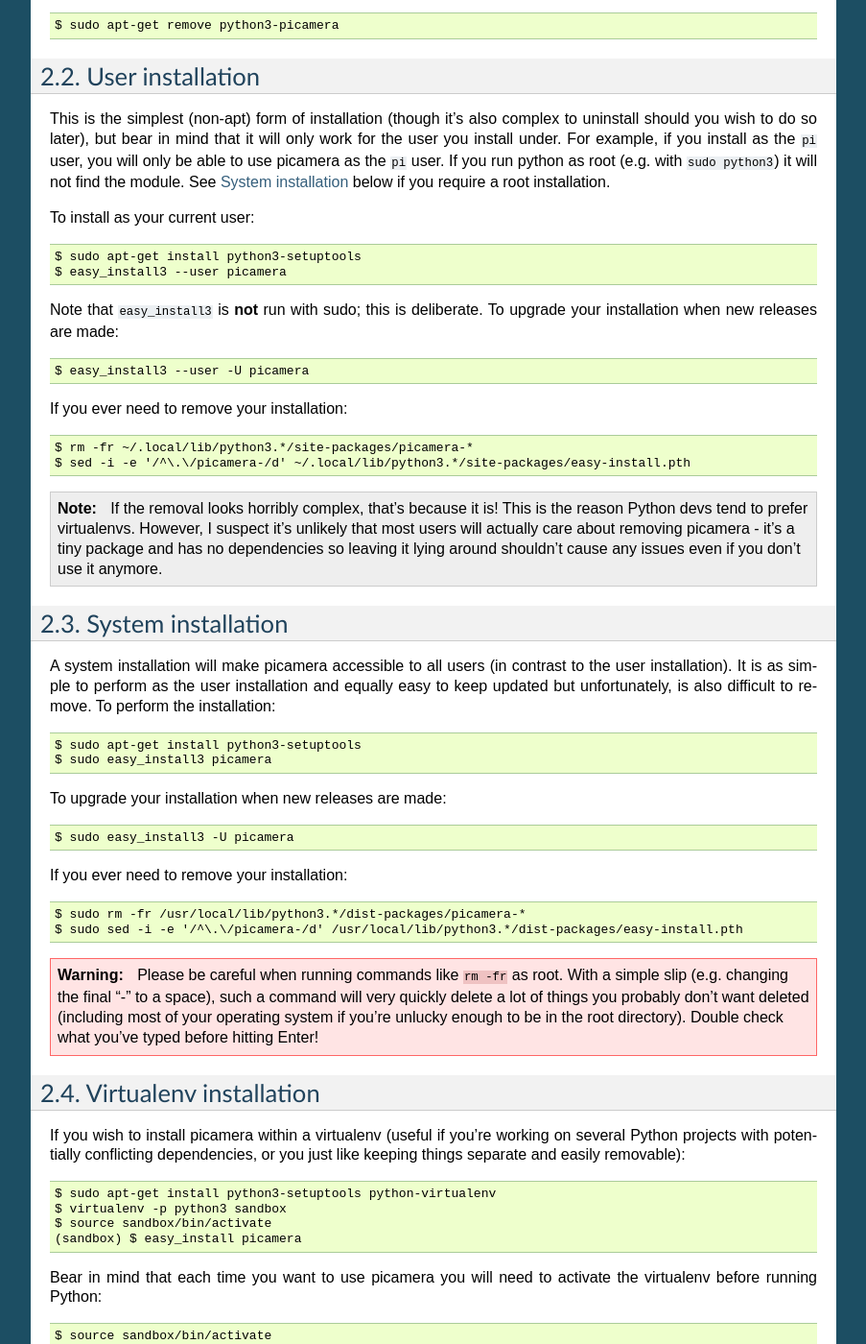
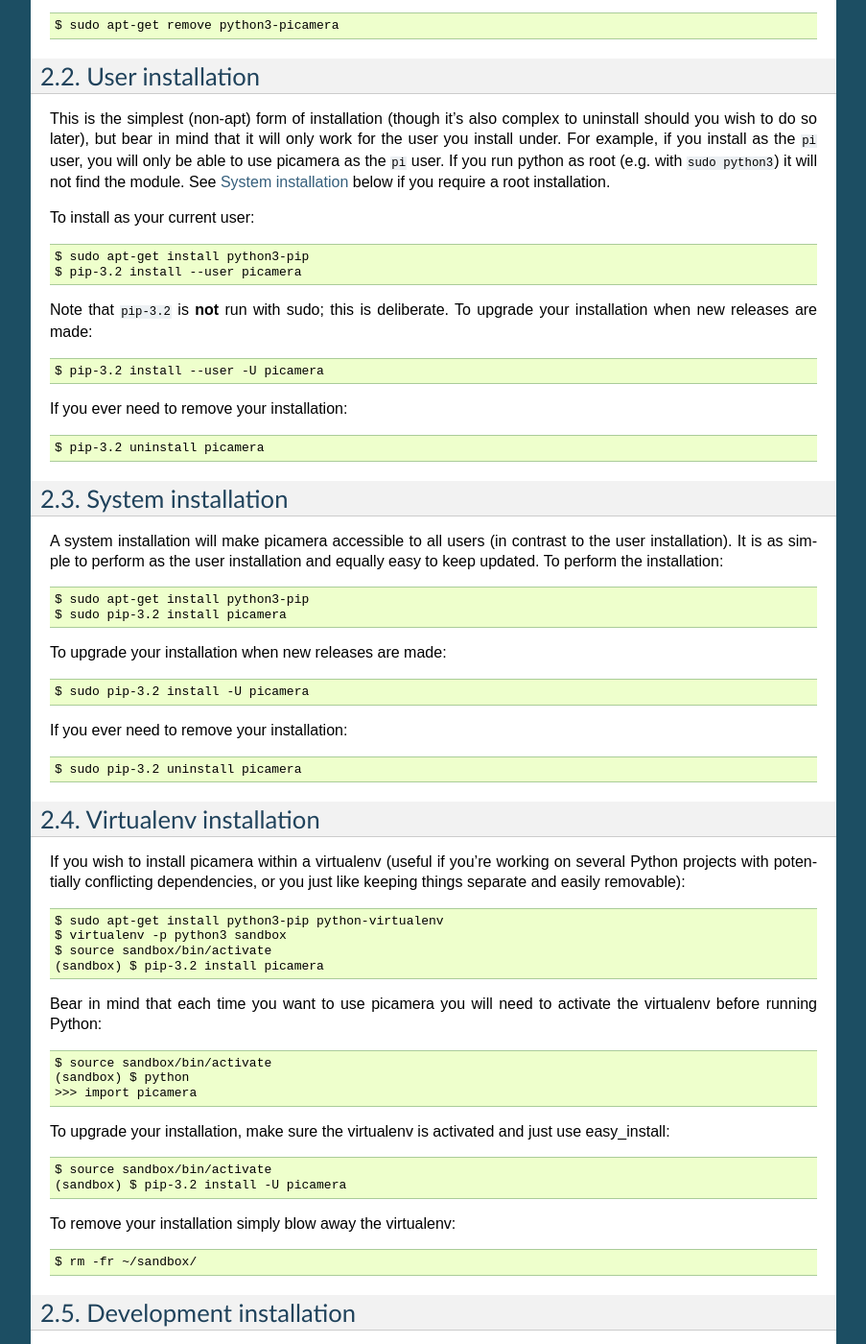
Before and after one commit to waveform80/picamera, a Sphinx documentation site: the page built from docs/install3.rst, in a window 1280 px wide and 1400 px high, scrolled down 448 px. Shown: the whole window at 96% size, without its empty margins (198-1101 px from the left). Built offline with Sphinx 7.4.7, drawn with Linux system fonts in a browser that asks for light colours; some of the changed text lies outside the part shown.

Commit message:
Update py3 installation instructions
Pip is now packaged for python 3 (don't know how I missed that before!).
The instructions are now updated to take advantage of this and to avoid
recommending horribly dangerous things like "sudo rm"...

```diff
--- a/docs/install3.rst
+++ b/docs/install3.rst
@@ -47,25 +47,17 @@ See :ref:`system_install3` below if you require a root installation.
 
 To install as your current user::
 
-    $ sudo apt-get install python3-setuptools
-    $ easy_install3 --user picamera
+    $ sudo apt-get install python3-pip
+    $ pip-3.2 install --user picamera
 
-Note that ``easy_install3`` is **not** run with sudo; this is deliberate. To
+Note that ``pip-3.2`` is **not** run with sudo; this is deliberate. To
 upgrade your installation when new releases are made::
 
-    $ easy_install3 --user -U picamera
+    $ pip-3.2 install --user -U picamera
 
 If you ever need to remove your installation::
 
-    $ rm -fr ~/.local/lib/python3.*/site-packages/picamera-*
-    $ sed -i -e '/^\.\/picamera-/d' ~/.local/lib/python3.*/site-packages/easy-install.pth
-
-.. note::
-    If the removal looks horribly complex, that's because it is! This is the
-    reason Python devs tend to prefer virtualenvs. However, I suspect it's
-    unlikely that most users will actually care about removing picamera - it's
-    a tiny package and has no dependencies so leaving it lying around shouldn't
-    cause any issues even if you don't use it anymore.
+    $ pip-3.2 uninstall picamera
 
 
 .. _system_install3:
@@ -75,27 +67,18 @@ System installation
 
 A system installation will make picamera accessible to all users (in contrast
 to the user installation). It is as simple to perform as the user installation
-and equally easy to keep updated but unfortunately, is also difficult to
-remove. To perform the installation::
+and equally easy to keep updated. To perform the installation::
 
-    $ sudo apt-get install python3-setuptools
-    $ sudo easy_install3 picamera
+    $ sudo apt-get install python3-pip
+    $ sudo pip-3.2 install picamera
 
 To upgrade your installation when new releases are made::
 
-    $ sudo easy_install3 -U picamera
+    $ sudo pip-3.2 install -U picamera
 
 If you ever need to remove your installation::
 
-    $ sudo rm -fr /usr/local/lib/python3.*/dist-packages/picamera-*
-    $ sudo sed -i -e '/^\.\/picamera-/d' /usr/local/lib/python3.*/dist-packages/easy-install.pth
-
-.. warning::
-    Please be careful when running commands like ``rm -fr`` as root. With a
-    simple slip (e.g. changing the final "-" to a space), such a command will
-    very quickly delete a lot of things you probably don't want deleted
-    (including most of your operating system if you're unlucky enough to be in
-    the root directory). Double check what you've typed before hitting Enter!
+    $ sudo pip-3.2 uninstall picamera
 
 
 .. _virtualenv_install3:
@@ -107,10 +90,10 @@ If you wish to install picamera within a virtualenv (useful if you're working
 on several Python projects with potentially conflicting dependencies, or you
 just like keeping things separate and easily removable)::
 
-    $ sudo apt-get install python3-setuptools python-virtualenv
+    $ sudo apt-get install python3-pip python-virtualenv
     $ virtualenv -p python3 sandbox
     $ source sandbox/bin/activate
-    (sandbox) $ easy_install picamera
+    (sandbox) $ pip-3.2 install picamera
 
 Bear in mind that each time you want to use picamera you will need to activate
 the virtualenv before running Python::
@@ -123,7 +106,7 @@ To upgrade your installation, make sure the virtualenv is activated and just
 use easy_install::
 
     $ source sandbox/bin/activate
-    (sandbox) $ easy_install -U picamera
+    (sandbox) $ pip-3.2 install -U picamera
 
 To remove your installation simply blow away the virtualenv::
 
```
